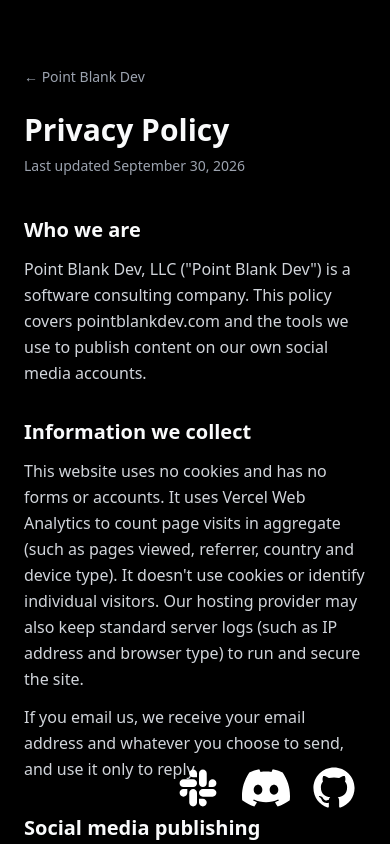
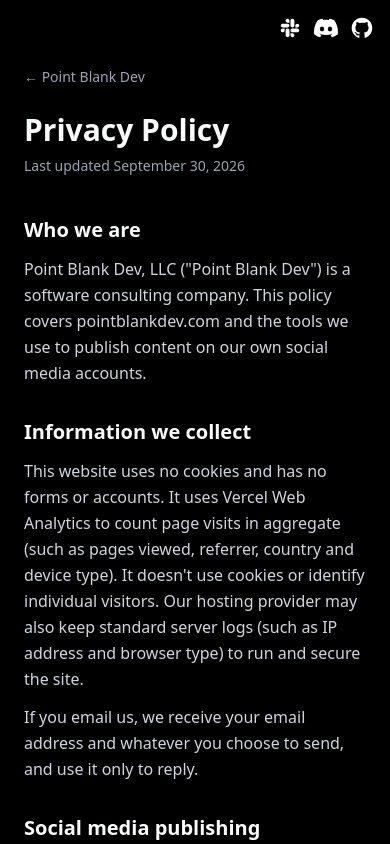
Before and after one commit to pointblankdev/pointblankdev, a Next.js app: page /privacy in a window 390 px wide. Built offline with nearby package versions, Linux system fonts and the light colour scheme.

Commit message:
fix: on phones, social icons sit top right (not under the service cards) and the tiny logos shrink so scenes don't crowd
Co-Authored-By: Claude Opus 5.5 <noreply@anthropic.com>

```diff
--- a/public/scene/scene.js
+++ b/public/scene/scene.js
@@ -635,7 +635,9 @@
   const applyFrame = () => {
     camera.setViewOffset(innerWidth, innerHeight, framing.x, framing.y, innerWidth, innerHeight);
     camera.fov = framing.fov; camera.updateProjectionMatrix();
-    const k = pointScale(); logoPointMats.forEach((m) => { m.uniforms.uScale.value = k; });
+    // Tiny logos crowd together on small screens, so they shrink there
+    const small = innerWidth <= 820 || innerWidth / innerHeight <= 1;
+    const k = pointScale() * (small ? 0.6 : 1); logoPointMats.forEach((m) => { m.uniforms.uScale.value = k; });
   };
   const resize = () => {
     renderer.setSize(innerWidth, innerHeight, false);
--- a/src/components/dom/Layout.tsx
+++ b/src/components/dom/Layout.tsx
@@ -15,7 +15,7 @@ const Layout = forwardRef<HTMLDivElement, HTMLAttributes<HTMLDivElement>>(({ chi
       ref={localRef}
       className='absolute top-0 left-0 z-10 w-screen h-screen overflow-hidden dom bg-zinc-900 text-gray-50'>
       {children}
-      <div className='fixed bottom-0 flex justify-end w-full p-8 mx-auto text-5xl gap-5'>
+      <div className='fixed z-30 top-0 right-0 flex justify-end p-4 gap-3 text-2xl md:top-auto md:bottom-0 md:w-full md:p-8 md:gap-5 md:text-5xl'>
         <Link
           href={'https://join.slack.com/t/point-blank-dev/shared_invite/zt-1ucfhpulh-Oetg~GPOE5mc7JwsOrnGWg'}
           aria-label='Join us on Slack'
```
